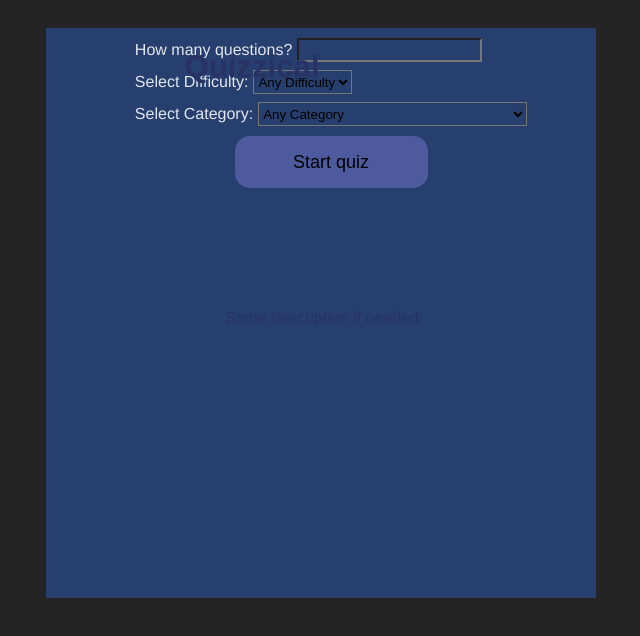
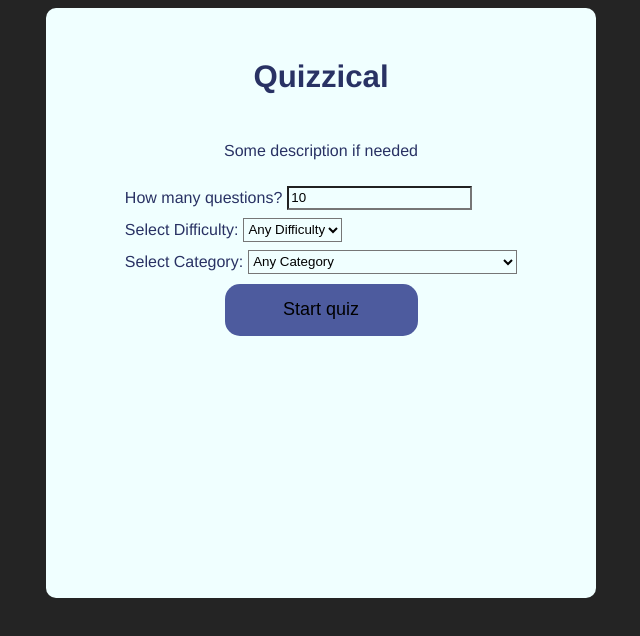
Before and after one commit to cwatersaudio/quizzical-standalone, a React (Vite) app: page / in a window 1280 px wide. Shown: the top 636 px of the page, without its empty margins (319-959 px from the left). Built offline with nearby package versions, Linux system fonts and the light colour scheme.

Commit message:
working on params

```diff
--- a/src/App.css
+++ b/src/App.css
@@ -1,7 +1,7 @@
 .app--canvas {
     width: 550px;
-    height: 90vh;
-    /* background-color: azure; */
+    min-height: 550px;
+    background-color: azure;
     margin: 0 auto;
     position: relative;
     padding: 20px 0;
@@ -13,10 +13,9 @@
 
 .intro-page {
     padding: 10px;
-    background-color: #273f6e;
-    height: 550px;
+    /* background-color: #273f6e; */
     position: relative;
-    width: 550px;
+    width: auto;
     display: flex;
     flex-direction: column;
     gap: 10px;
@@ -33,7 +32,6 @@
         left: 0;
         letter-spacing: 0;
         line-height: normal;
-        position: absolute;
         text-align: center;
         top: 0;
         width: 412px;
@@ -47,7 +45,6 @@
         left: 117px;
         letter-spacing: 0;
         line-height: normal;
-        position: absolute;
         text-align: center;
         top: 265px;
         white-space: nowrap;
@@ -69,6 +66,8 @@
 }
 
 .quiz-params {
+    color: #293264;
+
     display: flex;
     flex-direction: column;
     justify-content: space-around;
--- a/src/App.jsx
+++ b/src/App.jsx
@@ -8,11 +8,25 @@ function App() {
   const [begun, setBegun] = useState(false) //state for whether the game has begun
   // const [answering, setAnswering] = useState(true)//state for whether we're answering or showing answers
   const [triviaSet, setTriviaSet] = useState([])
-  //method for toggling begun
-  //OPTIONAL: State for questions difficulty and corresponding dropdown
+
+
+
+  const [params, setParams] = useState({
+    number: 10,
+    category: 'any',
+    difficulty: 'any'
+  })
+
+  function handleParamsChange(e) {
+    setParams({
+      ...params,
+      [e.target.name]: e.target.value
+    })
+  }
+
 
   async function getTrivia() {
-    const res = await fetch('https://opentdb.com/api.php?amount=5&category=12&type=multiple')
+    const res = await fetch(`https://opentdb.com/api.php?amount=${params.number}&category=${params.category}&type=multiple`)
     const data = await res.json()
     const trivia = data.results.map(question => {
       const { correct_answer, incorrect_answers } = question
@@ -42,6 +56,8 @@ function App() {
       {!begun ?
         <IntroPage
           getTrivia={getTrivia}
+          handleParamsChange={handleParamsChange}
+          params={params}
         />
         :
         <QuizPage
--- a/src/components/IntroPage.jsx
+++ b/src/components/IntroPage.jsx
@@ -1,14 +1,21 @@
 import React from 'react'
 import QuizParams from './QuizParams'
 
-const IntroPage = (props) => {
+const IntroPage = ({ params, handleParamsChange, getTrivia }) => {
+
     return (
         <div className="intro-page">
             <h1 >Quizzical</h1>
             <h3 >Some description if needed</h3>
-            <QuizParams />
+            <QuizParams
+                params={params}
+                handleParamsChange={handleParamsChange}
+            />
 
-            <button type="button" className="quiz-button" onClick={props.getTrivia}>Start quiz</button>
+            <button
+                type="button"
+                className="quiz-button"
+                onClick={getTrivia}>Start quiz</button>
         </div>)
 }
 
--- a/src/components/QuizParams.jsx
+++ b/src/components/QuizParams.jsx
@@ -1,12 +1,12 @@
 import React from 'react'
 
-const QuizParams = () => {
+const QuizParams = ({ handleParamsChange, params }) => {
 
     const QuizTopics = ({ className }) => {
         return (
             <div className={className}>
-                <label for="trivia_category">Select Category:</label>
-                <select name="trivia_category" className='param-input'>
+                <label for="category">Select Category:</label>
+                <select name="category" className='param-input' onChange={handleParamsChange} value={params.category}>
                     <option value="any">Any Category</option>
                     <option value="9">General Knowledge</option>
                     <option value="10">Entertainment: Books</option>
@@ -39,8 +39,8 @@ const QuizParams = () => {
     const QuizDifficulty = ({ className }) => {
         return (
             <div className={className}>
-                <label for="trivia_difficulty">Select Difficulty: </label>
-                <select name="trivia_difficulty" className='param-input'>
+                <label for="difficulty">Select Difficulty: </label>
+                <select name="difficulty" className='param-input' onChange={handleParamsChange} value={params.difficulty}>
                     <option value="any">Any Difficulty</option>
                     <option value="easy">Easy</option>
                     <option value="medium">Medium</option>
@@ -52,11 +52,11 @@ const QuizParams = () => {
     }
 
     return (
-        <div className='quiz-params'>
+        <form className='quiz-params'>
             <div className='number-param param'>
                 <label htmlFor="numberOfQuestions">How many questions?</label>
 
-                <input type="text" className='param-input' inputMode="numeric" id="numberOfQuestions" min="5" max="25" />
+                <input type="text" className='param-input' inputMode="numeric" id="numberOfQuestions" min="5" max="25" onChange={handleParamsChange} value={params.number} name="number" />
             </div>
 
             <QuizDifficulty
@@ -67,7 +67,7 @@ const QuizParams = () => {
             />
 
 
-        </div>
+        </form>
     )
 }
 
--- a/src/index.css
+++ b/src/index.css
@@ -1,4 +1,5 @@
 :root {
+
   font-family: Inter, system-ui, Avenir, Helvetica, Arial, sans-serif;
   line-height: 1.5;
   font-weight: 400;
```
Also changed, not shown: 1 other file (tests, documents, lock files or other folders).
